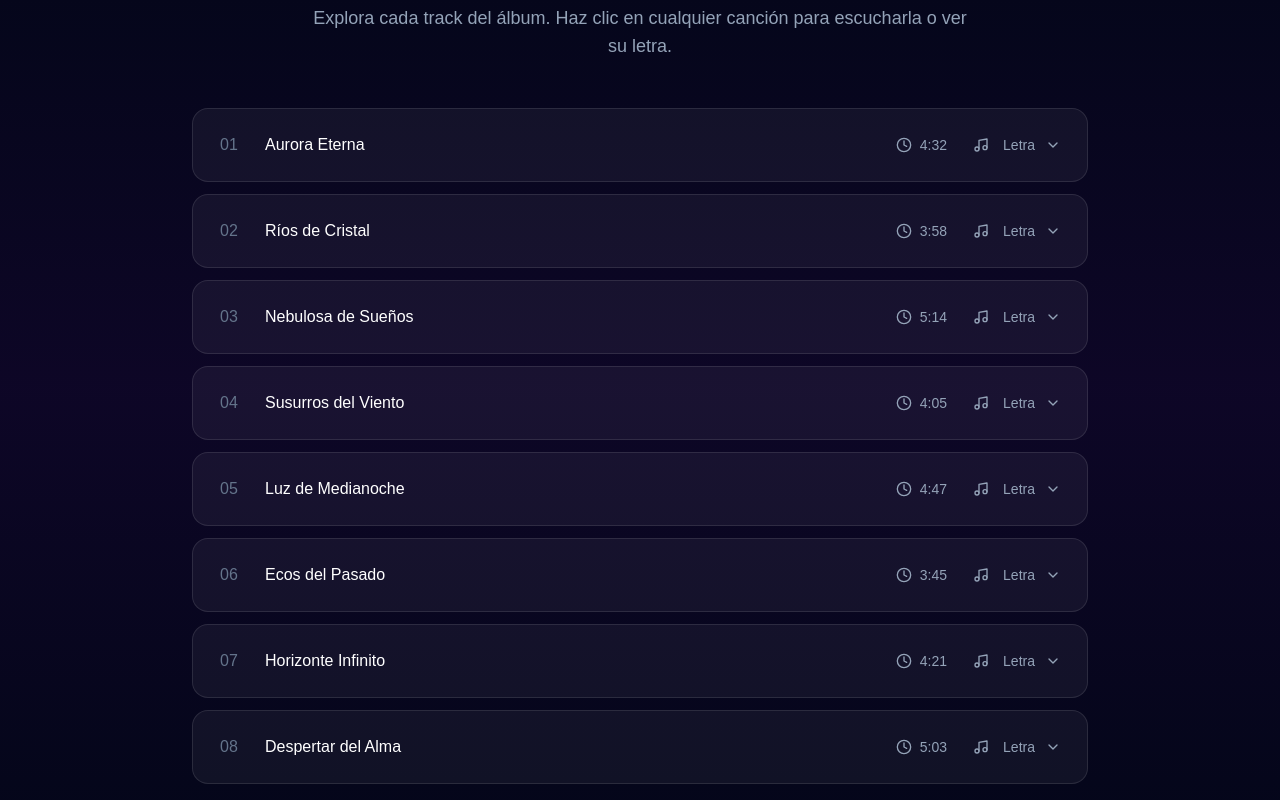
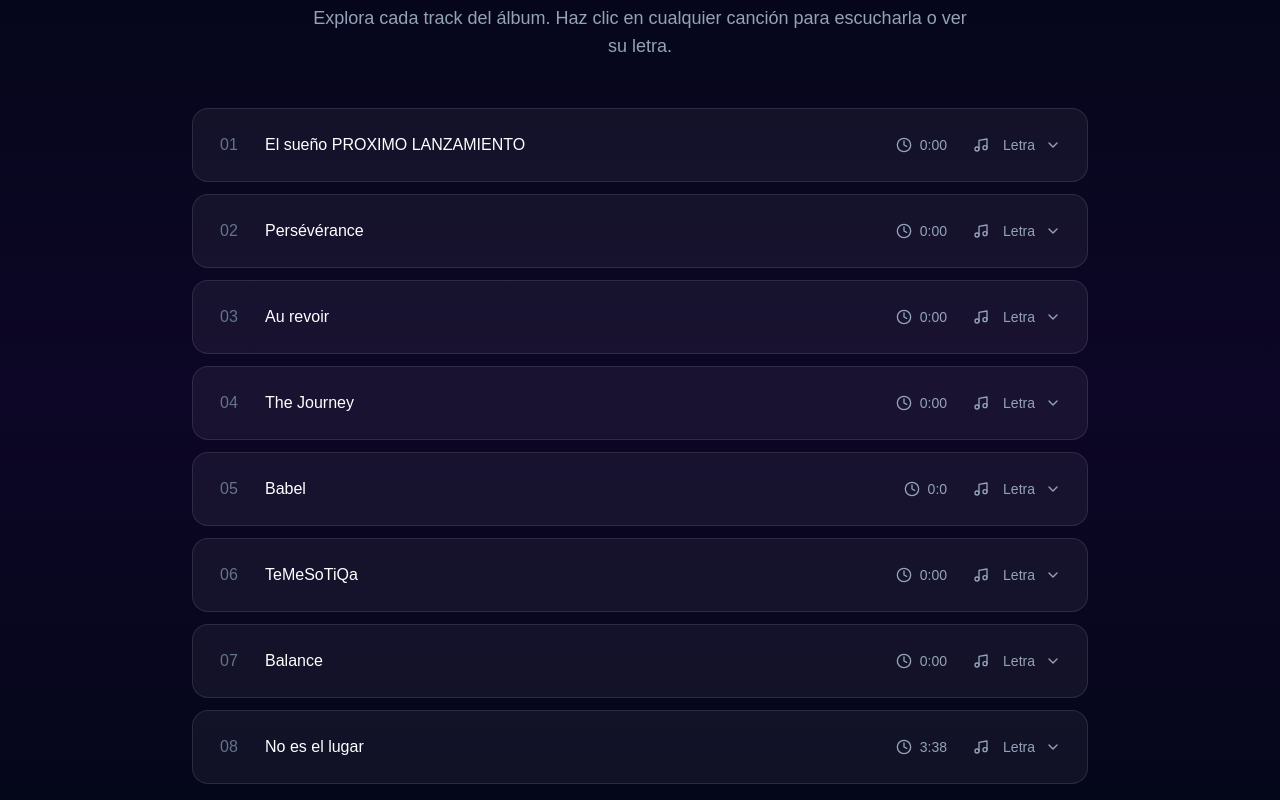
Before and after one commit to Djjemq/5_en_viaje, a React (Vite) app: page / in a window 1280 px wide. Shown: the part 940-1740 px from the top of the page. Built offline with nearby package versions, Linux system fonts and the light colour scheme.

Commit message:
album.ts

```diff
--- a/src/data/album.ts
+++ b/src/data/album.ts
@@ -9,269 +9,126 @@ export const albumData: Album = {
   songs: [
     {
       id: 1,
-      title: "Aurora Eterna",
-      duration: "4:32",
-      durationSeconds: 272,
+      title: "El sueño PROXIMO LANZAMIENTO",
+      duration: "0:00",
+      durationSeconds: 0,
       audioUrl: "https://www.soundhelix.com/examples/mp3/SoundHelix-Song-1.mp3",
-      lyrics: `En la quietud del amanecer
-Donde los sueños comienzan a florecer
-Hay una luz que nunca se apaga
-Una esperanza que siempre me abraga
-
-Aurora eterna, guía mi caminar
-En tus colores puedo descansar
-El horizonte pintado de emoción
-Despierta en mí toda la pasión
-
-(Bridge)
-Más allá del tiempo, más allá del mar
-Tu resplandor me hace recordar
-Que cada noche tiene su final
-Y cada alba es un nuevo portal
-
-(Coro)
-Aurora eterna, luz de mi existir
-Contigo aprendí a sonreír
-En cada sombra que dejas atrás
-Nace la promesa de un nuevo país`
+      lyrics: `La canción estará disponible este año 2026`
     },
     {
       id: 2,
-      title: "Ríos de Cristal",
-      duration: "3:58",
-      durationSeconds: 238,
+      title: "Persévérance",
+      duration: "0:00",
+      durationSeconds: 0,
       audioUrl: "https://www.soundhelix.com/examples/mp3/SoundHelix-Song-2.mp3",
-      lyrics: `Fluyen las aguas cristalinas
-Por valles de esmeralda y ruinas
-Cuentan historias olvidadas
-De amores puros y almas cansadas
-
-Ríos de cristal, espejos del alma
-Reflejan lo que el corazón palma
-Secretos guardados en tu profundidad
-Susurros de una antigua verdad
-
-(Verso 2)
-Las piedras lisas bajo tus olas
-Son testigos de mil auroras
-Lágrimas de cielo convertidas
-En melodías nunca perdidas
-
-(Puente)
-Si me sigues hasta el mar
-Podrás ver la eternidad
-Donde todos los ríos se encuentran
-Y las almas por fin se centran
-
-(Coro)
-Ríos de cristal, caminos de luz
-Llévame donde reine la cruz
-De la paz eterna y el amor
-Donde todo dolor tenga fin mayor`
+      lyrics: `La canción estará disponible este año 2026`
     },
     {
       id: 3,
-      title: "Nebulosa de Sueños",
-      duration: "5:14",
-      durationSeconds: 314,
+      title: "Au revoir",
+      duration: "0:00",
+      durationSeconds: 0,
       audioUrl: "https://www.soundhelix.com/examples/mp3/SoundHelix-Song-3.mp3",
-      lyrics: `Flotando en el cosmos infinito
-Donde el tiempo pierde su ritmo
-Hay una nebulosa de colores
-Que guarda todos nuestros amores
-
-Nebulosa de sueños, danza celestial
-Tu belleza es sobrenatural
-Estrellas naciendo en tu interior
-Cada una un deseo, cada una amor
-
-(Verso 2)
-El polvo de estrellas en mis manos
-Conecta con todos los hermanos
-Que alguna vez miraron al cielo
-Buscando respuestas, buscando consuelo
-
-(Puente)
-En tus nubes de gas y luz
-Se esconde la eterna cruz
-De entender que somos pequeños
-Pero parte de algo más grande, dueños
-
-(Coro)
-Nebulosa de sueños, madre de estrellas
-Guarda nuestras historias, nuestras querellas
-En tu abrazo cósmico encontraré
-La paz que en la tierra perdí`
+      lyrics: `La canción estará disponible este año 2026`
     },
     {
       id: 4,
-      title: "Susurros del Viento",
-      duration: "4:05",
-      durationSeconds: 245,
+      title: "The Journey",
+      duration: "0:00",
+      durationSeconds: 0,
       audioUrl: "https://www.soundhelix.com/examples/mp3/SoundHelix-Song-4.mp3",
-      lyrics: `El viento susurra entre los árboles
-Secretos antiguos, viejas parábolas
-Lleva consigo perfumes de ayer
-Y promesas de un nuevo amanecer
-
-Susurros del viento, mensajeros del alma
-Llevan mi voz donde la calma
-Reina sobre el mundo y su ruido
-Y el corazón encuentra su sentido
-
-(Verso 2)
-A través de montañas y valles
-El viento canta sus himnos ancestrales
-No tiene fronteras, no tiene miedo
-Es libre como el pensamiento
-
-(Puente)
-Si escuchas con atención
-Oirás mi corazón
-Latiendo al ritmo de la naturaleza
-En perfecta y eterna pureza
-
-(Coro)
-Susurros del viento, llévame lejos
-A donde los sueños no tengan espejos
-Donde la verdad sea transparente
-Y el amor sea siempre bastante`
+      lyrics: `La canción estará disponible este año 2026`
     },
     {
       id: 5,
-      title: "Luz de Medianoche",
-      duration: "4:47",
-      durationSeconds: 287,
+      title: "Babel",
+      duration: "0:0",
+      durationSeconds: 0,
       audioUrl: "https://www.soundhelix.com/examples/mp3/SoundHelix-Song-5.mp3",
-      lyrics: `Cuando el mundo duerme en silencio
-Y la oscuridad reina con su potencia
-Hay una luz que no se extingue
-Una chispa que nunca se derrite
-
-Luz de medianoche, faro en la noche
-Guía mis pasos, dame tu coche
-De esperanza y de claridad
-En este mar de oscuridad
-
-(Verso 2)
-Las estrellas son tus hermanas
-Juntas iluminan las mañanas
-Que aún no han llegado pero vendrán
-Y con ellas la paz regresará
-
-(Puente)
-No temas a la oscuridad
-Pues en ella encontrarás
-La luz que llevas dentro
-Tu propio firmamento
-
-(Coro)
-Luz de medianoche, brilla en mí
-Hazme ver lo que no puedo ver
-Que incluso en la noche más larga
-El alba siempre se encarga`
+      lyrics: `La canción estará disponible este año 2026`
     },
     {
       id: 6,
-      title: "Ecos del Pasado",
-      duration: "3:45",
-      durationSeconds: 225,
+      title: "TeMeSoTiQa",
+      duration: "0:00",
+      durationSeconds: 0,
       audioUrl: "https://www.soundhelix.com/examples/mp3/SoundHelix-Song-6.mp3",
-      lyrics: `Resuenan en los pasillos del tiempo
-Voces de quienes ya no están presentes
-Ecos del pasado que nos moldearon
-Y en nuestro ser se grabaron
-
-Ecos del pasado, susurros de ayer
-Gracias a vosotros puedo crecer
-Cada lección, cada dolor
-Fue semilla de mi transformación
-
-(Verso 2)
-No os olvido, aunque estéis lejos
-Vivís en mis sueños, en mis reflejos
-En cada decisión que tomo
-En cada camino que asomo
-
-(Puente)
-El pasado no puede cambiarse
-Pero sí puede abrazarse
-Con amor y comprensión
-Y convertirse en sabiduría
-
-(Coro)
-Ecos del pasado, gracias por existir
-Me enseñasteis a resistir
-Ahora camino con la frente alta
-Llevando vuestra luz, vuestra falta`
+      lyrics: `La canción estará disponible este año 2026`
     },
     {
       id: 7,
-      title: "Horizonte Infinito",
-      duration: "4:21",
-      durationSeconds: 261,
+      title: "Balance",
+      duration: "0:00",
+      durationSeconds: 0,
       audioUrl: "https://www.soundhelix.com/examples/mp3/SoundHelix-Song-7.mp3",
-      lyrics: `Donde el cielo besa a la tierra
-Y los límites pierden su guerra
-Hay un horizonte que nos espera
-Con promesas que nunca se hieren
-
-Horizonte infinito, línea del destino
-Más allá de ti todo es divino
-Cada paso me acerca a ti
-Cada aliento es para vivir
-
-(Verso 2)
-No sé qué hay más allá
-Pero eso no me causa ansiedad
-El misterio es parte del viaje
-Y la incertidumbre, mi equipaje
-
-(Puente)
-Correré hacia ti sin mirar atrás
-Con el corazón abierto, sin más
-Porque el viaje es el destino
-Y cada momento es genuino
-
-(Coro)
-Horizonte infinito, promesa de mañana
-Donde el alma nunca se empaña
-Te alcanzaré con cada latido
-Y en tu abrazo seré bendecido`
+      lyrics: `La canción estará disponible este año 2026`
     },
     {
       id: 8,
-      title: "Despertar del Alma",
-      duration: "5:03",
-      durationSeconds: 303,
+      title: "No es el lugar",
+      duration: "3:38",
+      durationSeconds: 218,
       audioUrl: "https://www.soundhelix.com/examples/mp3/SoundHelix-Song-8.mp3",
-      lyrics: `Desde lo más profundo del ser
-Surge una luz que quiere ver
-El alma despierta de su letargo
-Y encuentra su verdadero cargo
+      lyrics: `Verso 1
+Cruzamos mapas con más preguntas que certezas,
+cajas, papeles, sueños sin garantía.
+Cambió el idioma, cambió la calle,
+pero no cambió tu mano en la mía.
 
-Despertar del alma, renacer del espíritu
-Abrir los ojos a lo infinito
-Recordar quién soy realmente
-Más allá de lo aparente
+Hubo noches donde el silencio pesaba,
+donde el futuro no sabía hablar,
+y aun así mirabas distinto,
+como diciendo: “vamos a llegar”.
 
-(Verso 2)
-Las capas de ilusión se desvanecen
-Y las verdades eternas parecen
-Brillar con luz propia y clara
-Mostrando el camino, la rara
+Pre-coro
+Aprendí que el miedo no se va,
+pero se vuelve pequeño si estás.
+Es saber con quién caminas.
 
-(Puente)
-No hay vuelta atrás en este viaje
-Solo hacia adelante, sin equipaje
-De miedos y dudas que ya no sirven
-A nuevas alturas que me persiguen
+Coro
+En nuevos lugares me doy cuenta otra vez
+que no es el lugar, es con quién estés.
+No es el suelo lo que te sostiene,
+es el amor que decides creer.
 
-(Coro Final)
-Despertar del alma, llamada divina
-Respuesta a una pregunta antigua
-Soy más de lo que pensaba ser
-Soy luz, soy amor, soy poder`
+Para eso nos encontramos,
+entre millones en el universo,
+no para evitar la tormenta,
+sino para cruzarla juntos.
+
+Verso 2
+Encontrar a alguien que mire como tú
+es como hallar tu estrella en la oscuridad,
+no porque brille más que todas,
+sino porque sabes que siempre está.
+
+Hemos sido fuertes sin hacer ruido,
+hemos dudado y vuelto a intentar,
+no fue el destino quien nos trajo,
+fue elegirnos una vez más.
+
+Puente
+Y si el viento podrá cambiar de rumbo,
+y otros retos nos quieren probar,
+ya no le temo a lo desconocido,
+si tu a mi lado estas.
+
+Pre-coro
+Aprendí que el miedo no se va,
+pero se vuelve pequeño si estás.
+No es la tierra lo que sostiene,
+es saber con quién caminas y amas.
+
+Coro
+En nuevos lugares me doy cuenta otra vez
+que no es el lugar, es con quién estés.
+No es el suelo lo que te sostiene,
+es el amor que decides creer.
+
+Para eso nos encontramos,
+entre millones en el universo,
+no para evitar la tormenta,
+sino para cruzarla juntos.`
     }
   ]
 };
```
